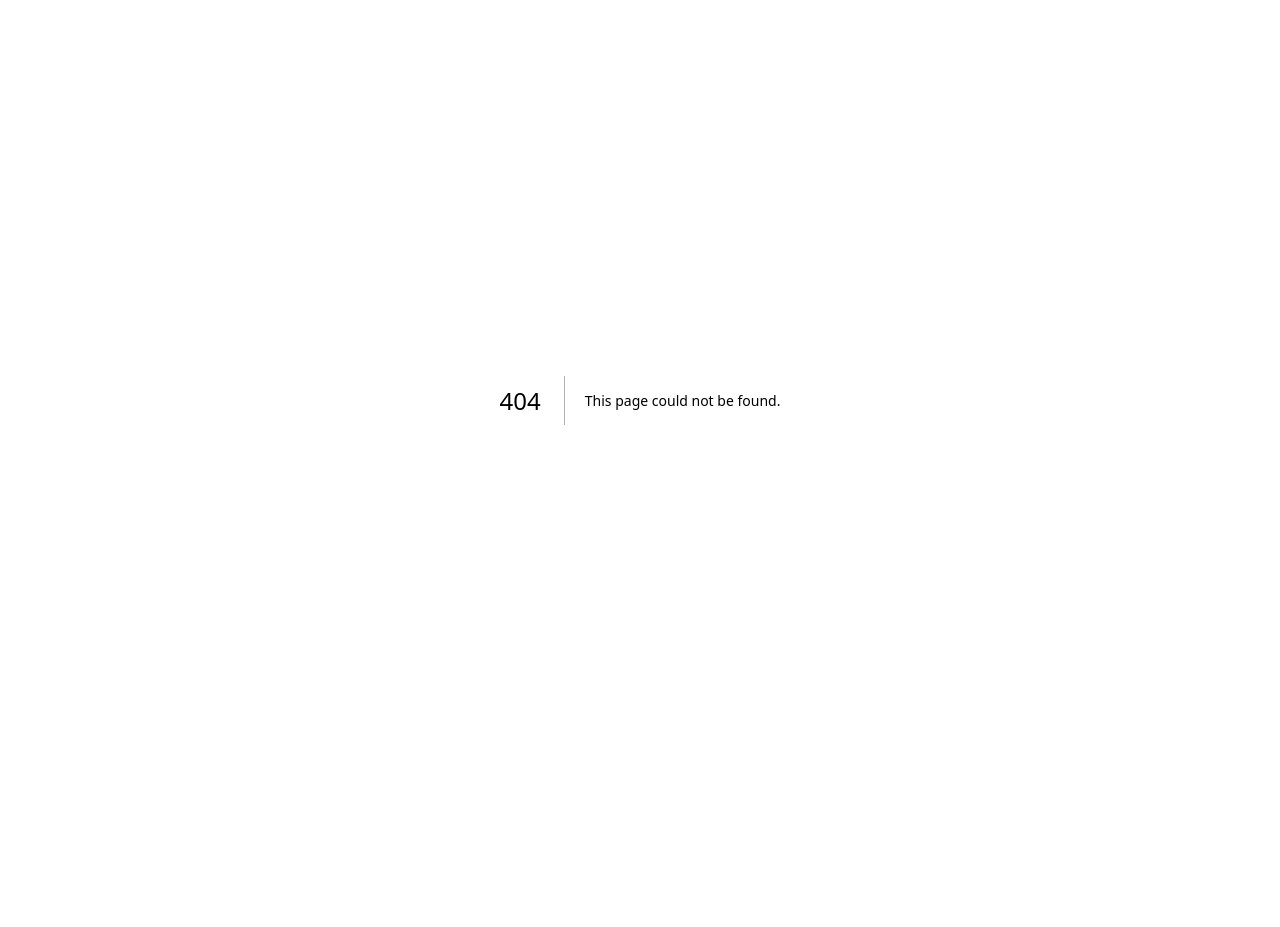
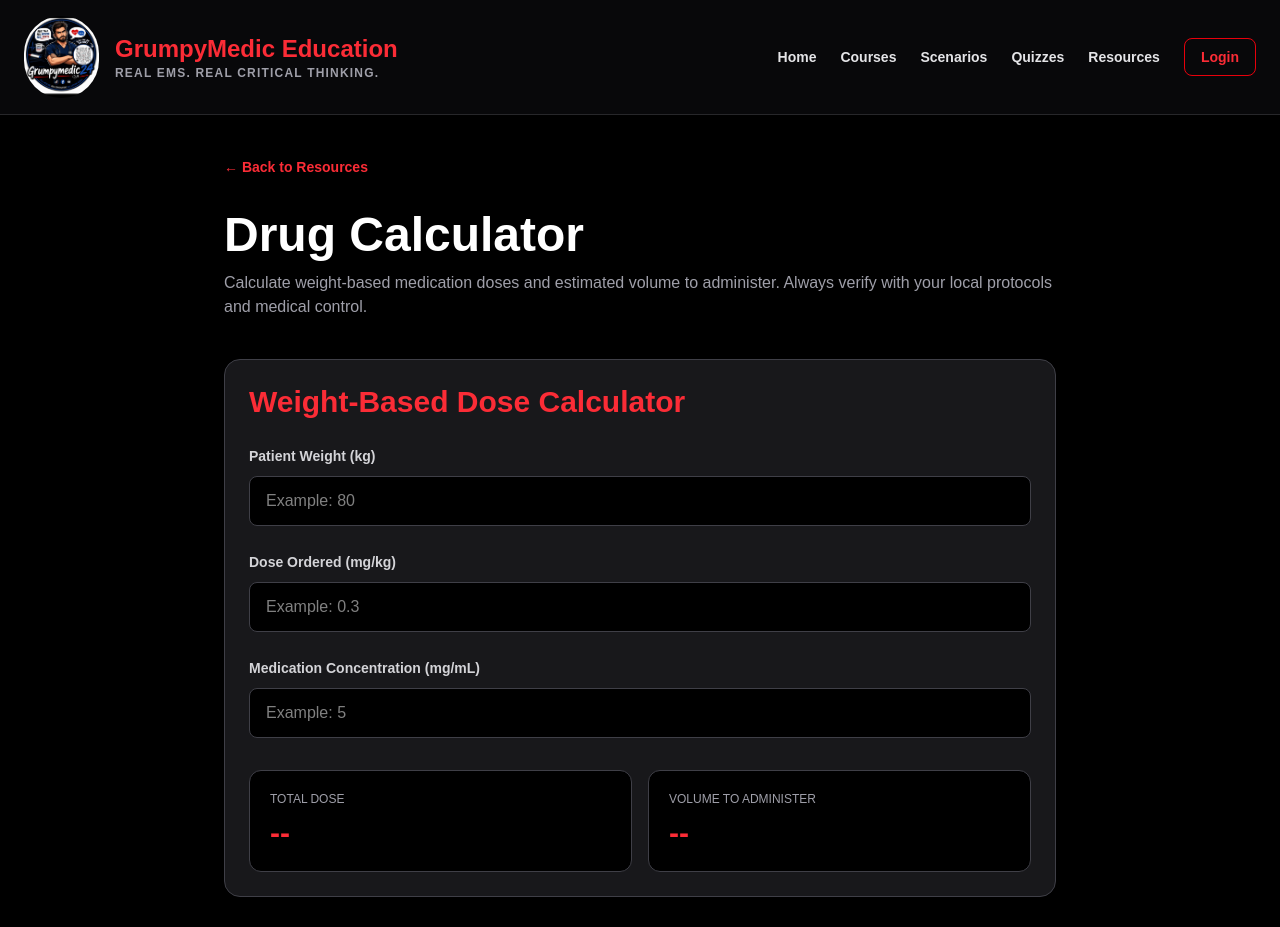
Before and after one commit to GrumpyMedicEducation/GrumpyMedic---Education, a Next.js app: page /resources/drug-calculator in a window 1280 px wide. Before the commit this address had no page. Shown: the top 927 px of the page. Before the commit the page ends 800 px from the top, so only its background shows below. Built offline with nearby package versions, Linux system fonts and the light colour scheme.

Commit message:
Added drug calcutor resources

```diff
--- /dev/null
+++ b/app/resources/drug-calculator/page.tsx
@@ -0,0 +1,119 @@
+"use client";
+
+import { useState } from "react";
+import Link from "next/link";
+import Navbar from "../../components/Navbar";
+
+export default function DrugCalculatorPage() {
+  const [weight, setWeight] = useState("");
+  const [dose, setDose] = useState("");
+  const [concentration, setConcentration] = useState("");
+
+  const weightNum = Number(weight);
+  const doseNum = Number(dose);
+  const concentrationNum = Number(concentration);
+
+  const totalDose =
+    weightNum > 0 && doseNum > 0 ? weightNum * doseNum : 0;
+
+  const volume =
+    totalDose > 0 && concentrationNum > 0
+      ? totalDose / concentrationNum
+      : 0;
+
+  return (
+    <main className="min-h-screen bg-black text-white">
+      <Navbar />
+
+      <section className="mx-auto max-w-4xl px-8 py-10">
+        <Link href="/resources" className="text-sm font-semibold text-red-500">
+          ← Back to Resources
+        </Link>
+
+        <h1 className="mt-8 text-5xl font-extrabold">Drug Calculator</h1>
+
+        <p className="mt-3 text-zinc-400">
+          Calculate weight-based medication doses and estimated volume to administer.
+          Always verify with your local protocols and medical control.
+        </p>
+
+        <div className="mt-10 rounded-2xl border border-zinc-700 bg-zinc-900 p-6">
+          <h2 className="text-3xl font-bold text-red-500">
+            Weight-Based Dose Calculator
+          </h2>
+
+          <div className="mt-6 grid gap-6">
+            <div>
+              <label className="text-sm font-semibold text-zinc-300">
+                Patient Weight (kg)
+              </label>
+              <input
+                type="number"
+                value={weight}
+                onChange={(e) => setWeight(e.target.value)}
+                placeholder="Example: 80"
+                className="mt-2 w-full rounded-lg border border-zinc-700 bg-black px-4 py-3 text-white outline-none focus:border-red-500"
+              />
+            </div>
+
+            <div>
+              <label className="text-sm font-semibold text-zinc-300">
+                Dose Ordered (mg/kg)
+              </label>
+              <input
+                type="number"
+                value={dose}
+                onChange={(e) => setDose(e.target.value)}
+                placeholder="Example: 0.3"
+                className="mt-2 w-full rounded-lg border border-zinc-700 bg-black px-4 py-3 text-white outline-none focus:border-red-500"
+              />
+            </div>
+
+            <div>
+              <label className="text-sm font-semibold text-zinc-300">
+                Medication Concentration (mg/mL)
+              </label>
+              <input
+                type="number"
+                value={concentration}
+                onChange={(e) => setConcentration(e.target.value)}
+                placeholder="Example: 5"
+                className="mt-2 w-full rounded-lg border border-zinc-700 bg-black px-4 py-3 text-white outline-none focus:border-red-500"
+              />
+            </div>
+          </div>
+
+          <div className="mt-8 grid gap-4 md:grid-cols-2">
+            <div className="rounded-xl border border-zinc-700 bg-black p-5">
+              <p className="text-xs uppercase text-zinc-400">Total Dose</p>
+              <p className="mt-2 text-3xl font-bold text-red-500">
+                {totalDose > 0 ? `${totalDose.toFixed(2)} mg` : "--"}
+              </p>
+            </div>
+
+            <div className="rounded-xl border border-zinc-700 bg-black p-5">
+              <p className="text-xs uppercase text-zinc-400">
+                Volume to Administer
+              </p>
+              <p className="mt-2 text-3xl font-bold text-red-500">
+                {volume > 0 ? `${volume.toFixed(2)} mL` : "--"}
+              </p>
+            </div>
+          </div>
+        </div>
+
+        <div className="mt-8 rounded-2xl border border-red-700 bg-red-950/30 p-6">
+          <h2 className="text-2xl font-bold text-red-500">
+            Safety Reminder
+          </h2>
+
+          <p className="mt-3 text-zinc-300">
+            This calculator is an educational tool only. Always confirm the dose,
+            concentration, route, max dose, contraindications, patient condition,
+            and local EMS protocol before administering medication.
+          </p>
+        </div>
+      </section>
+    </main>
+  );
+}
```
